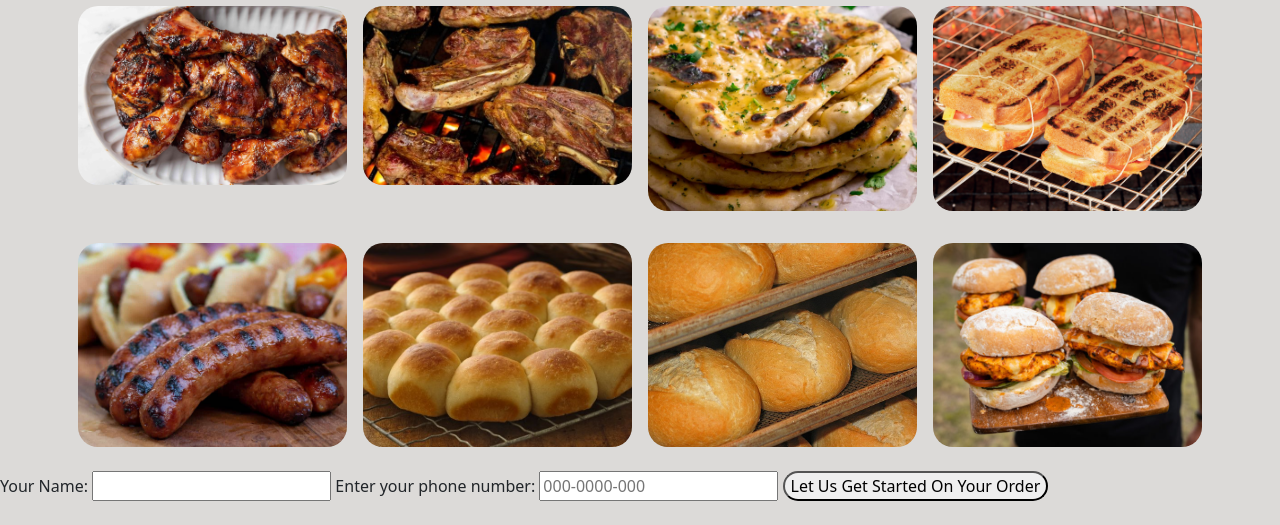
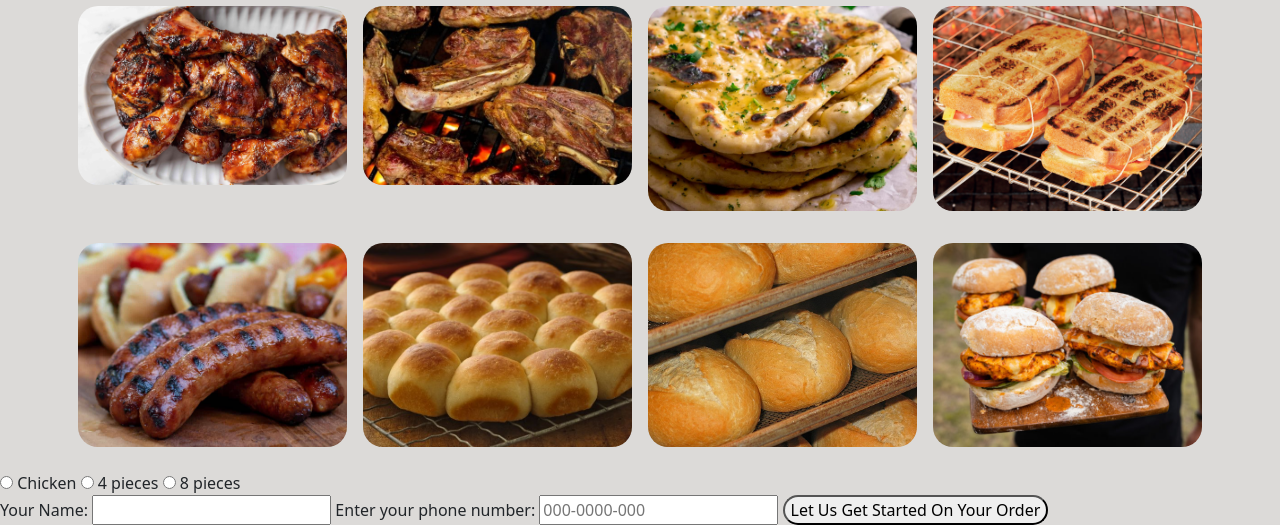
Before and after one commit to GarlicBuns19/Restaurant, a plain HTML site: page index.html in a window 1280 px wide. Shown: the part 402-927 px from the top of the page. Before the commit the page ends 903 px from the top, so only its background shows below. Drawn offline with nearby package versions, Linux system fonts and the light colour scheme.

Commit message:
added radio buttons.

```diff
--- a/index.html
+++ b/index.html
@@ -143,6 +143,16 @@
     <section id="Order">
         <form action="https://formspree.io/f/mqknnoog" method="POST">
 
+         <input type="radio" name="Braai Chicken" value="Chicken">
+            <label for="chicken">Chicken</label>
+
+         <input type="radio" name="Braai Chicken" value="4 pieces">
+            <label for="4 pieces">4 pieces</label>
+
+         <input type="radio" name="Braai Chicken" value="8 pieces">
+            <label for="8 pieces">8 pieces</label>
+         <br>
+
         <label>
             Your Name:
                 <input type="name" name="name">
```
